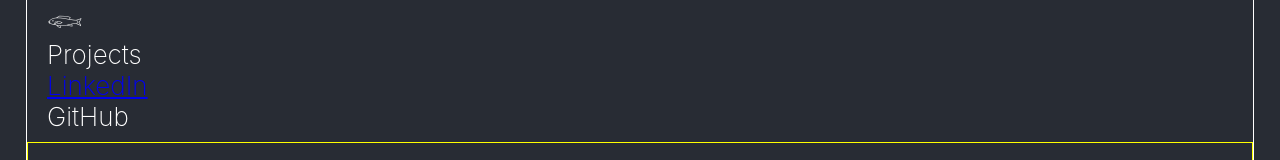
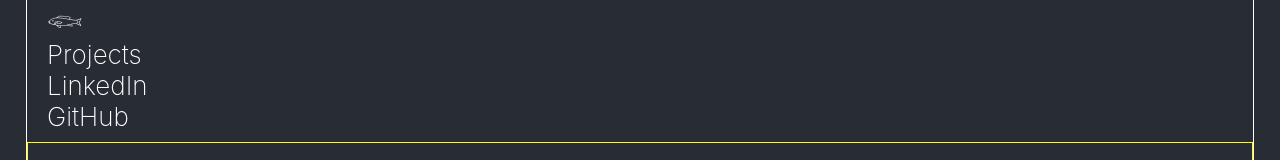
Before and after one commit to Allie-Ang/folio, a React (Create React App) app: page / in a window 1280 px wide. Shown: the part 126-286 px from the top of the page. Built offline with nearby package versions, Linux system fonts and the light colour scheme.

Commit message:
css: linked in hover style

```diff
--- a/src/App.css
+++ b/src/App.css
@@ -36,3 +36,12 @@
     transform: rotate(360deg);
   }
 }
+
+a:link { text-decoration: none; }
+a:visited { text-decoration: none; }
+a:hover { text-decoration: underline }
+a:active { text-decoration: none; }
+
+a {
+  color: white
+}
```
